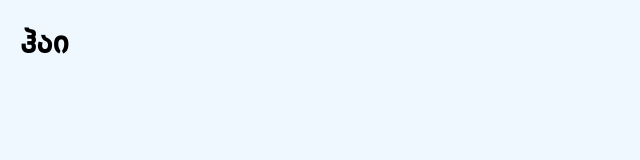
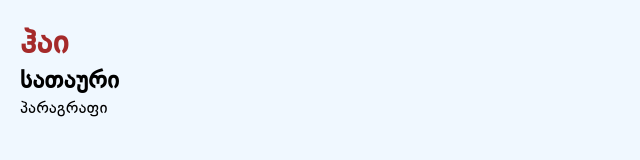
Before and after one commit to iarumasi/28-june, a plain HTML site: page index.html in a window 1280 px wide. Shown: the whole page, without its empty margins (0-640 px from the left). Drawn offline with Linux system fonts and the light colour scheme.

Commit message:
davamate box div

```diff
--- a/css/main.css
+++ b/css/main.css
@@ -14,3 +14,7 @@ body {
     font-family: "djv";
     padding: 20px;
 }
+
+h1{
+    color: brown;
+}
--- a/index.html
+++ b/index.html
@@ -3,11 +3,16 @@
 
 <head>
     <title>Page Title</title>
-    <link rel='stylesheet' href='css/main.css'>
+    <link rel='stylesheet' href='./css/main.css'>
 </head>
 
 <body>
     <h1>ჰაი</h1>
+
+    <div class="box">
+        <h2>სათაური</h2>
+        <p>პარაგრაფი</p>
+    </div>
 </body>
 
 </html>
```
